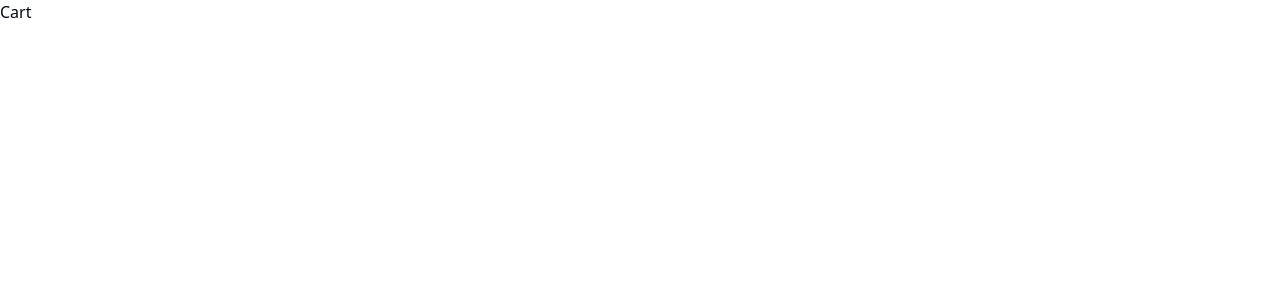
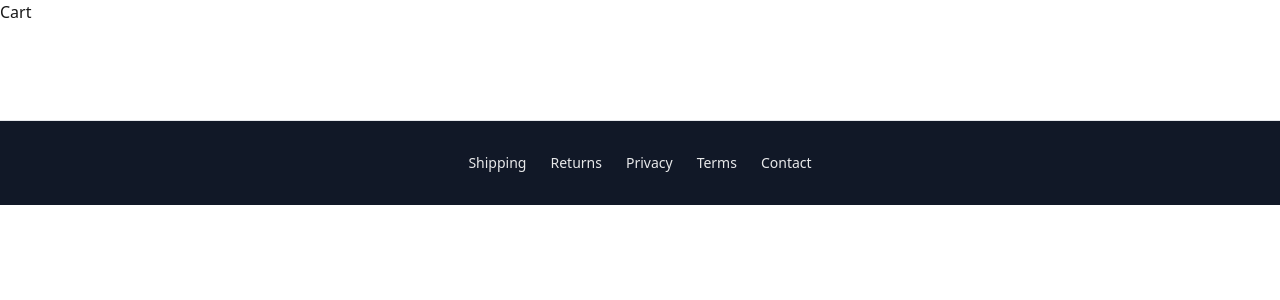
Before and after one commit to YOY-Group/yoy-web, a Next.js app: page /shop/cart in a window 1280 px wide. Shown: the top 300 px of the page. Built offline with nearby package versions, Linux system fonts and the light colour scheme.

Commit message:
feat(ui): add Trust footer navigation + Trust pages scaffold

```diff
--- a/app/layout.tsx
+++ b/app/layout.tsx
@@ -1,5 +1,36 @@
 import "@/styles/tailwind.css";
-export const metadata = { title: "YOY — Sensual Systems" };
+
+export const metadata = {
+  title: "YOY — Sensual Systems",
+};
+
 export default function RootLayout({ children }: { children: React.ReactNode }) {
-  return (<html lang="en"><body>{children}</body></html>);
+  return (
+    <html lang="en">
+      <body className="bg-white text-neutral-900">
+        {children}
+
+        {/* ─────────────── TRUST FOOTER ─────────────── */}
+        <footer className="border-t border-gray-200 bg-gray-900 text-white mt-24">
+          <nav className="container mx-auto flex flex-wrap justify-center gap-6 py-8 text-sm opacity-90">
+            <a href="/trust/shipping" className="hover:underline">
+              Shipping
+            </a>
+            <a href="/trust/returns" className="hover:underline">
+              Returns
+            </a>
+            <a href="/trust/privacy" className="hover:underline">
+              Privacy
+            </a>
+            <a href="/trust/terms" className="hover:underline">
+              Terms
+            </a>
+            <a href="/trust/contact" className="hover:underline">
+              Contact
+            </a>
+          </nav>
+        </footer>
+      </body>
+    </html>
+  );
 }
```
Also changed, not shown: app/trust/returns/page.tsx (added).
